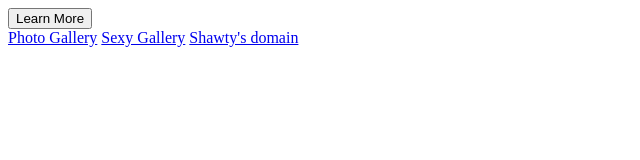
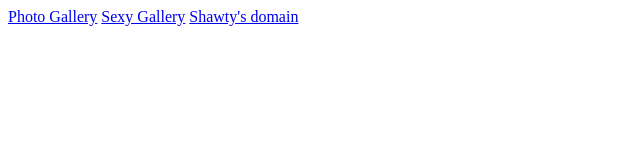
Before and after one commit to themarfmarf/themarfmarf.github.io, a plain HTML site: page index.html in a window 1280 px wide. Shown: the whole page, without its empty margins (0-640 px from the left). Drawn offline with Linux system fonts and the light colour scheme.

Commit message:
Update index.html

```diff
--- a/index.html
+++ b/index.html
@@ -2,7 +2,6 @@
 <html>
 <head>
 <div class="dropdown">
-  <button class="dropbtn">Learn More</button>
   <div class="dropdown-content">
     <a href="#">Photo Gallery</a>
     <a href="#">Sexy Gallery</a>
```
